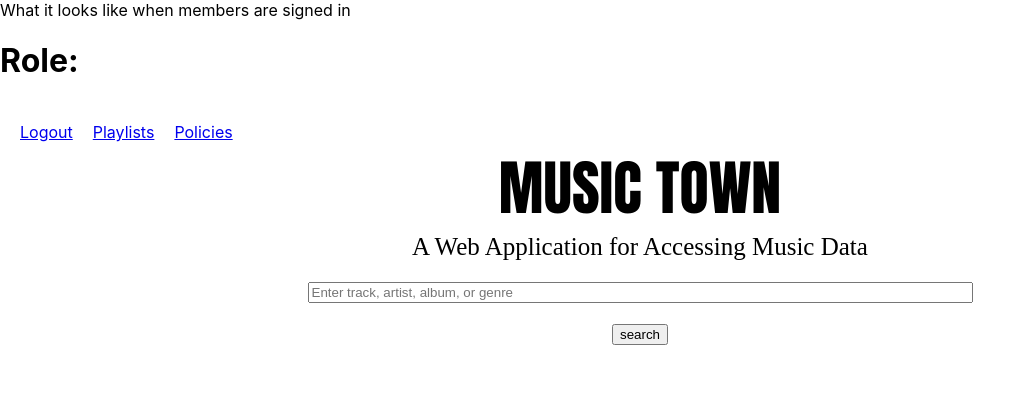
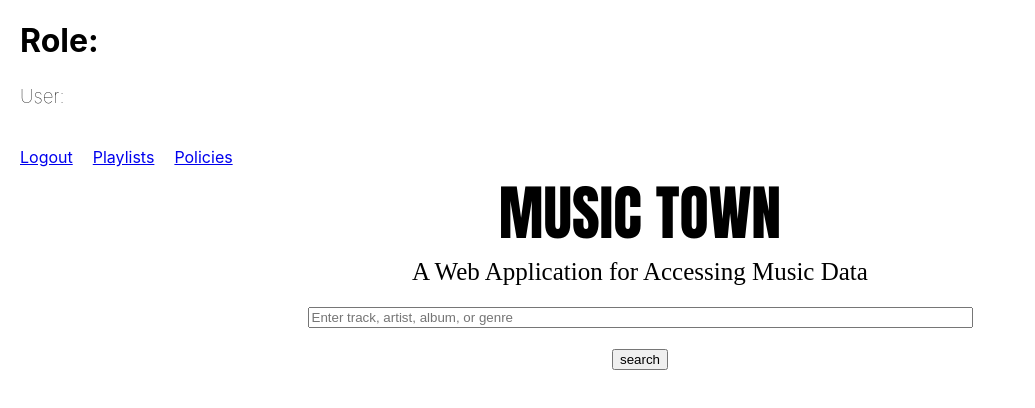
Before and after one commit to azhitkev/se3316-azhitkev-cblatt-pdayarat-lab4, a React (Create React App) app in the folder music-app/: page /dashboard in a window 1280 px wide. Shown: the top 408 px of the page, without its empty margins (0-1035 px from the left). Built offline with nearby package versions, Linux system fonts and the light colour scheme; no server answers; sample sign-in values are in the browser's storage.

Commit message:
Formating nav bar links

```diff
--- a/music-app/src/components/AuthPlaylistView.js
+++ b/music-app/src/components/AuthPlaylistView.js
@@ -202,6 +202,7 @@ const AuthPlaylistView = () => {
   //Html for page
   return (
     <React.Fragment>
+      <br/>
       <Link to="/unauth-playlists" style={{ marginLeft: "20px" }}>
         Playlist
       </Link>
--- a/music-app/src/components/Dashboard.js
+++ b/music-app/src/components/Dashboard.js
@@ -16,7 +16,7 @@ export const Dashboard = () => {
       Axios.get(`http://localhost:4000/roleAndUsername/${auth.currentUser.email}`).then(
         (response) => {
           setRole(response.data[0].role);
-          setUser(response.data[0].userName);
+          setUser(response.data[0].username);
         }
       );
     }
@@ -25,8 +25,9 @@ export const Dashboard = () => {
   return (
     <div>
       {" "}
-      What it looks like when members are signed in
-      <h1>Role: {role}</h1>
+
+      <h1 style={{ marginLeft :"20px"}}>Role: {role}</h1>
+      <h3 style={{ marginLeft :"20px"}}>User: {userName}</h3>
       <UnauthSearch role={role} userName={userName} />
     </div>
   );
--- a/music-app/src/components/personalAuthPlaylistView.js
+++ b/music-app/src/components/personalAuthPlaylistView.js
@@ -294,6 +294,7 @@ const PlaylistView = () => {
   //Html for page
   return (
     <React.Fragment>
+      <br/>
       <Link to="/unauth-playlists" style={{ marginLeft: "20px" }}>
         Playlists
       </Link>
--- a/music-app/src/components/publicPlaylistView.js
+++ b/music-app/src/components/publicPlaylistView.js
@@ -144,6 +144,7 @@ const PublicPlaylistView = () => {
   //Html for page
   return (
     <React.Fragment>
+      <br/>
       <Link to="/unauth-playlists" style={{ marginLeft: "20px" }}>
         Playlists
       </Link>
```
